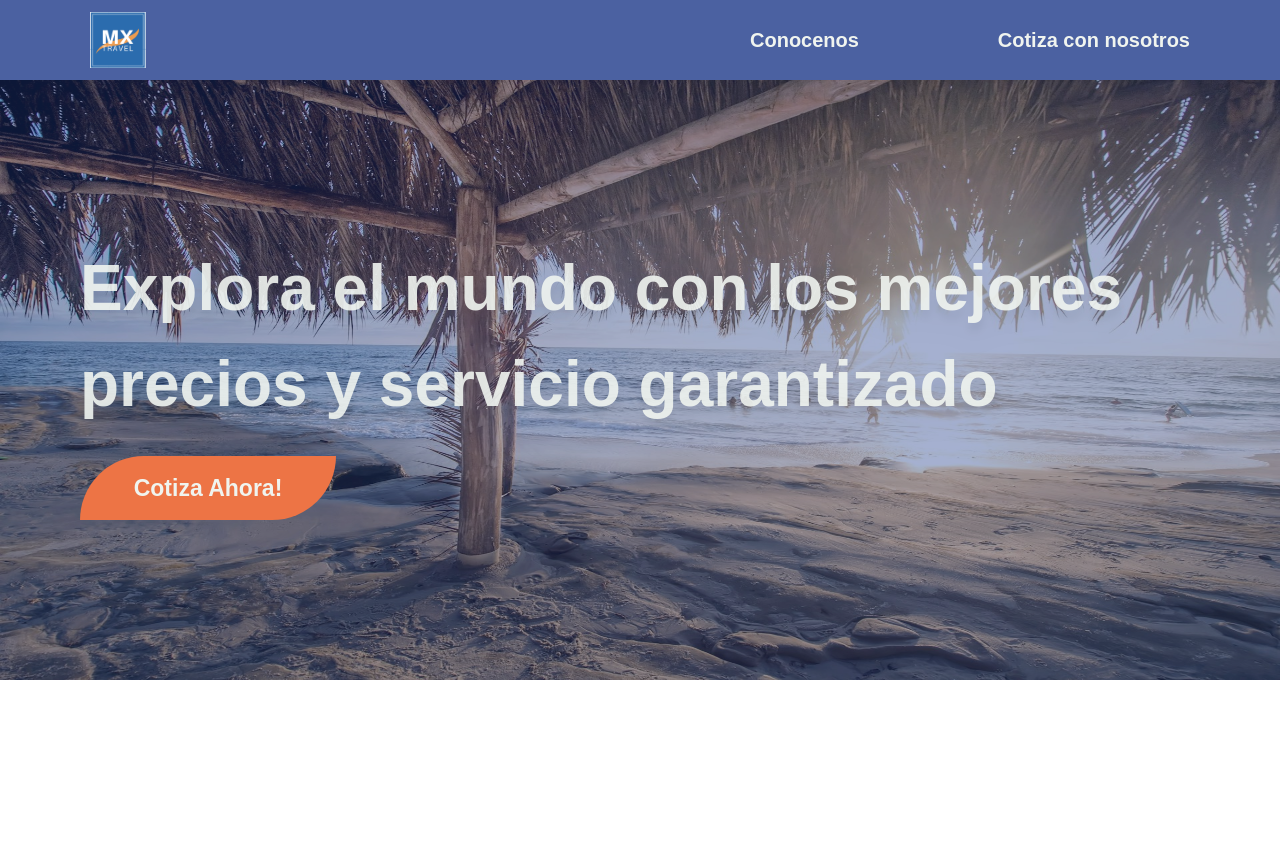
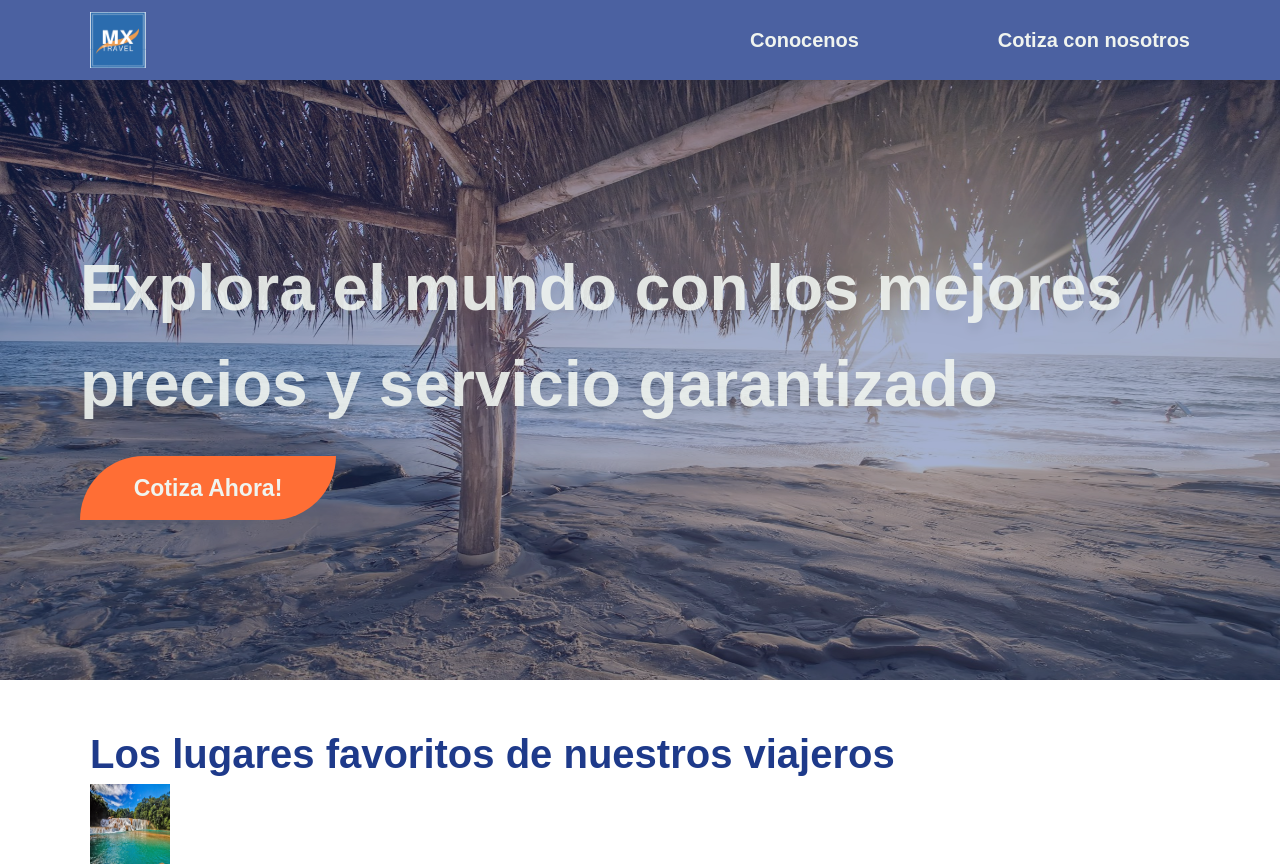
Before and after one commit to vane0912/MxTravel, a Vue app: page / in a window 1280 px wide. Before the commit the page ends 800 px from the top, so only its background shows below. Built offline with nearby package versions, Linux system fonts and the light colour scheme; the HTML template or start-up script is replaced by a standard one.

Commit message:
h2 design

```diff
--- a/src/App.vue
+++ b/src/App.vue
@@ -14,7 +14,5 @@
         </router-link>
       </div>
   </nav>
-  <div class="grid-cols-12 grid w-full px-padding-grid">
-    <router-view/>
-  </div>
+  <router-view/>
 </template>
--- a/src/components/BtnGeneral.vue
+++ b/src/components/BtnGeneral.vue
@@ -1,5 +1,8 @@
 <template>
-    <button class="w-64 h-16 bg-agency-orange text-agency-white rounded-tl-full rounded-br-full">
+    <button class="
+    w-64 h-16 bg-agency-orange text-agency-white rounded-tl-full rounded-br-full
+    hover:bg-agency-orange/85
+    ">
         {{ btnTxt }}
     </button>
 </template>
--- /dev/null
+++ b/src/components/MostPopular.vue
@@ -0,0 +1,9 @@
+<template>
+    <div>
+        <img class="w-20 h-20" :src="img_src" alt="">
+    </div>
+</template>
+<script setup>
+import { defineProps } from 'vue';
+defineProps(['img_src'])
+</script>
--- a/src/style.css
+++ b/src/style.css
@@ -6,6 +6,11 @@
 h1{
     font-weight:700;
     font-size: 64px;
+    font-family: "Montserrat", sans-serif;
+}
+h2{
+    font-weight:700;
+    font-size: 40px;
     font-family: "Montserrat", sans-serif;
 }
 h3{
--- a/src/views/HomeView.vue
+++ b/src/views/HomeView.vue
@@ -1,16 +1,28 @@
 <template>
-  <div class="absolute left-0 w-full px-20 py-14 flex items-center h-3/4 bg-agency-blue/40 z-10" >
-    <div class="w-full ">
+  <div class="relative h-3/4">
+    <div class="absolute left-0 w-full px-20 py-14 flex items-center h-full bg-agency-blue/40 z-10" >
+    <div class="w-full">
       <h1 class="text-agency-white/90 drop-shadow-xl mb-6">Explora el mundo con los mejores precios y servicio garantizado</h1>
       <BtnGeneral btnTxt="Cotiza Ahora!"/>
     </div>
+    </div>
+    <div class="absolute left-0 w-full h-full">
+      <img class="w-full h-full" src="../assets/bg-homepage.png" alt="">
+    </div>
   </div>
-  <div class="absolute left-0 w-full h-3/4">
-    <img class="w-full h-full" src="../assets/bg-homepage.png" alt="">
+  <div class="grid-cols-12 grid w-full h-fit my-11 px-padding-grid">
+    <div class="w-full col-span-12">
+      <h2 class="text-agency-blue">Los lugares favoritos de nuestros viajeros</h2>
+      <MostPopular
+        :img_src="chiapas"
+      />
+    </div>
   </div>
 </template>
 <script setup>
 import BtnGeneral from '@/components/BtnGeneral.vue';
+import MostPopular from '@/components/MostPopular.vue';
+import chiapas from '@/assets/Chiapas.png'
 import { onMounted, } from 'vue';
 
 onMounted(() => {
--- a/tailwind.config.js
+++ b/tailwind.config.js
@@ -9,7 +9,7 @@ module.exports = {
       colors:{
         'agency-blue': '#1E3A8A',
         'agency-white': '#F0F4EF',
-        'agency-orange': '#ED7445'
+        'agency-orange': '#FF6E35'
       },
       padding: {
         'padding-grid': '90px',
```
Also changed, not shown: src/assets/Chiapas.png (added).
